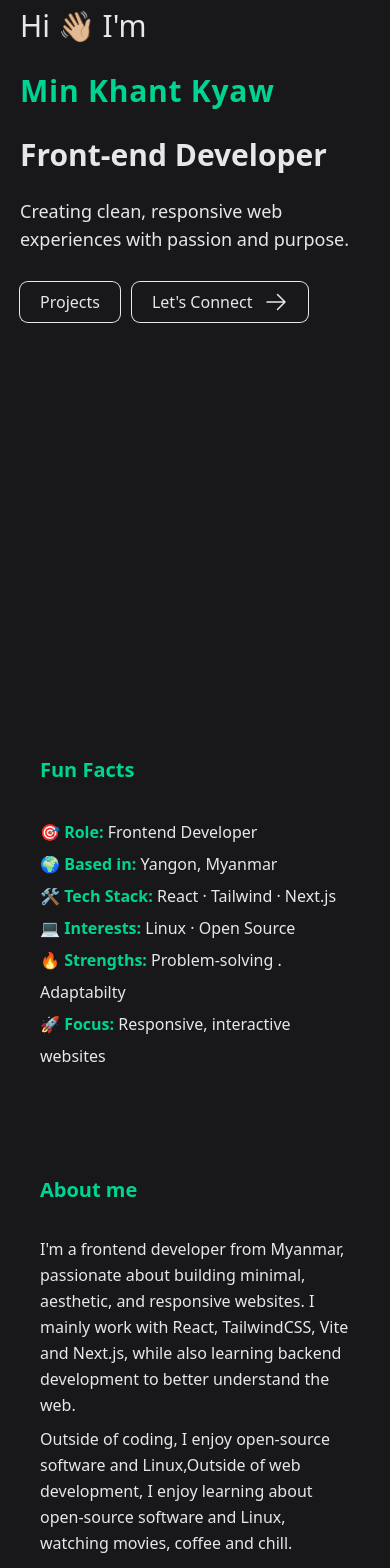
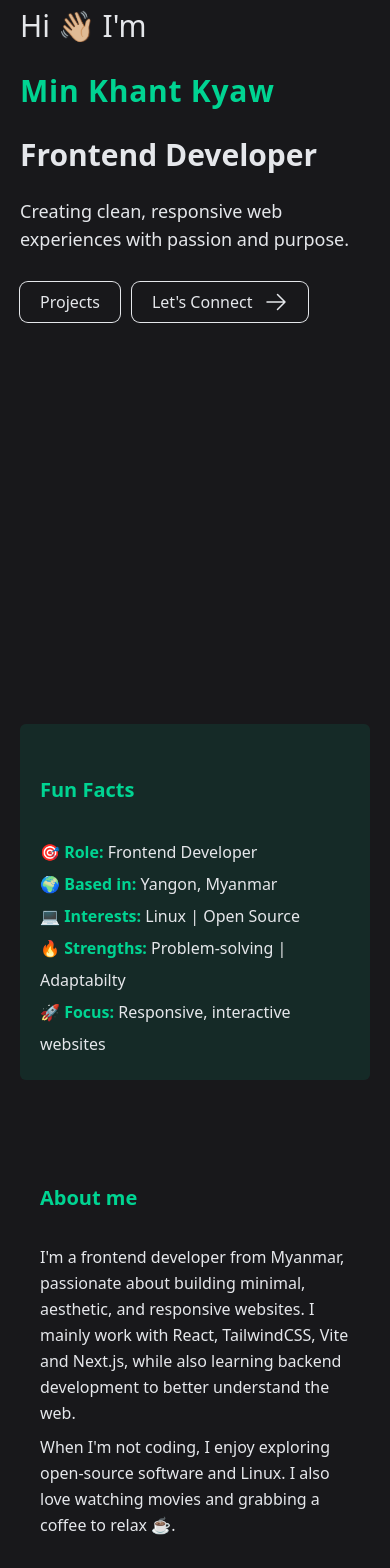
Before and after one commit to mkhantk/min-khant-kyaw-portfolio, a Next.js app: page / in a window 390 px wide. Shown: the part 260-1828 px from the top of the page. Built offline with nearby package versions, Linux system fonts and the light colour scheme.

Commit message:
Fix typo and adjust layout

```diff
--- a/package.json
+++ b/package.json
@@ -12,6 +12,7 @@
     "@gsap/react": "^2.1.2",
     "@icons-pack/react-simple-icons": "^13.7.0",
     "gsap": "^3.13.0",
+    "lucide-react": "^0.561.0",
     "next": "^15.5.7",
     "react": "^18.3.1",
     "react-dom": "^18.3.1"
--- a/src/app/about/page.jsx
+++ b/src/app/about/page.jsx
@@ -53,8 +53,8 @@ function About() {
 			ref={sectionRef}
 			className="about   py-20 md:py-24 flex flex-col justify-center items-center"
 		>
-			<main className="relative text-base grid grid-cols-1 md:grid-cols-6 gap-18 md:gap-0 md:divide-x divide-emerald-400 p-5 md:p-0 my-10 md:w-4/5 md:text-lg xl:text-xl ">
-				<section className="facts md:col-span-3 px-5">
+			<main className="relative text-base grid grid-cols-1 md:grid-cols-6 gap-18 md:gap-0  p-5 md:p-0 my-10 md:w-4/5 md:text-lg xl:text-xl ">
+				<section className="facts md:col-span-3 p-5 bg-emerald-400/10 rounded-md">
 					{/* fun facts */}
 
 					<h2 className="text-xl my-8 text-emerald-400 font-semibold md:text-3xl  xl:text-5xl">
@@ -71,23 +71,23 @@ function About() {
 							</span>{" "}
 							Yangon, Myanmar
 						</li>
-						<li>
+						{/* <li>
 							<span className="text-emerald-400 font-semibold">
 								🛠 Tech Stack:
 							</span>{" "}
-							React · Tailwind · Next.js
-						</li>
+							React | Tailwind | Next.js
+						</li> */}
 						<li>
 							<span className="text-emerald-400 font-semibold">
 								💻 Interests:
 							</span>{" "}
-							Linux · Open Source
+							Linux | Open Source
 						</li>
 						<li>
 							<span className="text-emerald-400 font-semibold">
 								🔥 Strengths:
 							</span>{" "}
-							Problem-solving . Adaptabilty
+							Problem-solving | Adaptabilty
 						</li>
 						<li>
 							<span className="text-emerald-400 font-semibold">🚀 Focus:</span>{" "}
@@ -109,9 +109,9 @@ function About() {
 							learning backend development to better understand the web.
 						</p>
 						<p>
-							Outside of coding, I enjoy open-source software and Linux,Outside
-							of web development, I enjoy learning about open-source software
-							and Linux, watching movies, coffee and chill.
+							When I'm not coding, I enjoy exploring open-source software and
+							Linux. I also love watching movies and grabbing a coffee to relax
+							☕.
 						</p>
 					</article>
 				</section>
--- a/src/app/home/page.jsx
+++ b/src/app/home/page.jsx
@@ -30,11 +30,19 @@ const Home = () => {
 			delay: 1,
 			onComplete: () => {
 				document.body.style.overflow = "auto";
+				myChars.forEach((item) => {
+					item.addEventListener("mouseenter", () => {
+						item.style.color = "white";
+					});
+					item.addEventListener("mouseleave", () => {
+						item.style.color = "";
+					});
+				});
 				document.querySelector(".name").addEventListener("mouseenter", () => {
-					gsap.to(".name", { scale: 1.2, duration: 0.3, ease: "power2.out" });
+					gsap.to(".name", { scale: 1.2, duration: 0.3, ease: "power2.inOut" });
 				});
 				document.querySelector(".name").addEventListener("mouseleave", () => {
-					gsap.to(".name", { scale: 1, duration: 0.3, ease: "elastic.out" });
+					gsap.to(".name", { scale: 1, duration: 0.3, ease: "power2.inOut" });
 				});
 			},
 		});
@@ -67,30 +75,30 @@ const Home = () => {
 					y: 5,
 					stagger: 0.1,
 					duration: 0.3,
-					ease: "elastic.out",
+					ease: "power2.out",
 				},
 				"-=0.3",
 			);
 
 		document.querySelectorAll(".button").forEach((button) => {
 			button.addEventListener("mouseenter", () => {
-				gsap.to(button, { scale: 1.2, duration: 0.3, ease: "power2.out" });
+				gsap.to(button, { scale: 1.1, duration: 0.3, ease: "power2.out" });
 			});
 			button.addEventListener("mouseleave", () => {
-				gsap.to(button, { scale: 1, duration: 0.3, ease: "elastic.out" });
+				gsap.to(button, { scale: 1, duration: 0.3, ease: "power2.out" });
 			});
 		});
 
-		return () => {
-			splitText.revert();
-		};
+		// return () => {
+		// 	splitText.revert();
+		// };
 	}, []);
 
 	return (
 		<main
 			ref={containerRef}
 			id="home"
-			className="opacity-0 h-svh flex flex-col justify-center items-start gap-6 p-5 md:items-center md:w-full"
+			className="opacity-0 h-svh flex flex-col justify-center items-start gap-6 p-5 md:items-center md:w-full "
 		>
 			{/* <header id="header" className="text-3xl md:text-4xl xl:text-5xl">
 			</header> */}
@@ -102,7 +110,7 @@ const Home = () => {
 				Min Khant Kyaw
 			</p>
 			<p className="font-bold  md:text-center text-3xl md:text-4xl xl:text-5xl">
-				Front-end Developer
+				Frontend Developer
 			</p>
 			<p className="text-lg md:text-xl xl:text-3xl">
 				Creating clean, responsive web experiences with passion and purpose.
--- a/src/app/page.jsx
+++ b/src/app/page.jsx
@@ -6,6 +6,7 @@ import Stack from "./stack/page";
 import Projects from "./projects/page";
 import Contact from "./contact/page";
 import Home from "./home/page";
+import Activity from "./activity/page";
 // import { useEffect } from "react";
 
 export default function App() {
@@ -18,6 +19,7 @@ export default function App() {
 			<Home />
 			<About />
 			<Stack />
+			<Activity />
 			<Projects />
 			<Contact />
 			<Footer />
--- a/src/app/projects/page.jsx
+++ b/src/app/projects/page.jsx
@@ -85,7 +85,7 @@ function Projects() {
 							<div className="flex justify-start items-center gap-2">
 								<h3 className="text-base font-bold lg:text-lg">ChateSat</h3>
 								<Link
-									href="https://github.com/mkhantk/web-dictionary"
+									href="https://github.com/mkhantk/Code2Career-Disaster-App-Team-2"
 									target="_blank"
 									className="cursor-pointer "
 								>
@@ -179,8 +179,9 @@ function Projects() {
 								</Link>
 							</div>
 							<p className="text-sm lg:text-base">
-								web-dictionary is build using Merriam Webster Dictionary API and
-								Wordnik API with minimal and responsive asethtic in mind.{" "}
+								Web-dictionary is built using Merriam Webster Dictionary API and
+								Wordnik API built with a clean, distraction-free interface
+								focused on readability.{" "}
 							</p>
 							<div className="flex gap-5">
 								<SiReact color="default" />
@@ -238,8 +239,8 @@ function Projects() {
 								</Link>
 							</div>
 							<p className="text-sm lg:text-base">
-								Space-tourism-website build with mobile-first approach focus on
-								responsive aspect.{" "}
+								Space-tourism-website built with mobile-first approach focusing
+								on pixel-perfect implementation of a high-fidelity Figma design.{" "}
 							</p>
 							<div className="flex gap-5">
 								<SiReact color="default" />
@@ -295,8 +296,8 @@ function Projects() {
 								</Link>
 							</div>
 							<p className="text-sm lg:text-base">
-								Portfolio website with minimal asethtic. Built with React,
-								Tailwind and Nextjs.
+								Portfolio website designed with a minimalist, typography-driven
+								layout. Built with React, Tailwind and Nextjs.
 							</p>
 							<div className="flex gap-5">
 								<SiReact color="default" />
@@ -528,7 +529,7 @@ function Projects() {
 								</Link>
 							</div>
 							<p className="text-sm lg:text-base">
-								Mini food ordering website with add to cart and order fuction.
+								Mini food ordering website with add to cart and order function.
 								Built with React, Tailwindcss and Vite.
 							</p>
 							<div className="flex gap-5">
```
Also changed, not shown: 1 other file (tests, documents, lock files or other folders).
